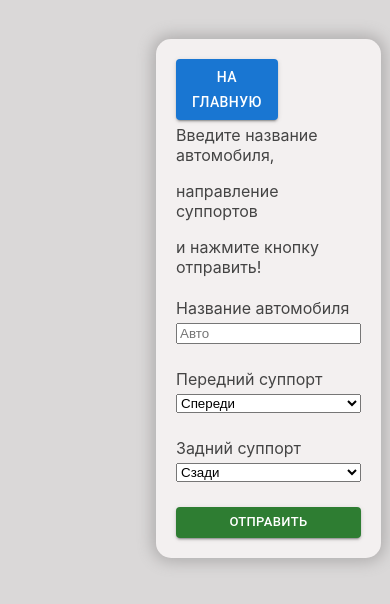
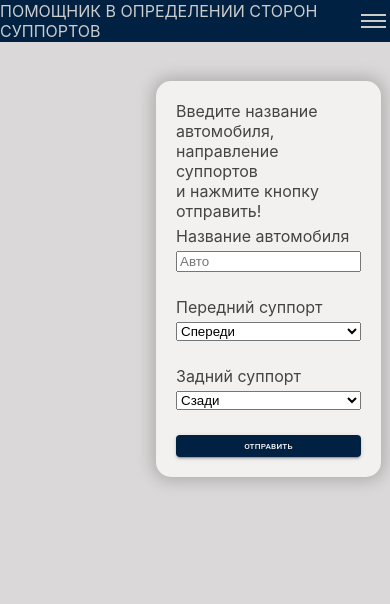
Before and after one commit to karanzhenya/caliper-help, a React (Create React App) app: page /send in a window 390 px wide. Shown: the top 604 px of the page. Built offline with nearby package versions, Linux system fonts and the light colour scheme; no server answers.

Commit message:
added navbar component

```diff
--- a/src/App.tsx
+++ b/src/App.tsx
@@ -9,6 +9,7 @@ import {BrowserRouter, Route, Routes} from 'react-router-dom'
 import {Main} from "./components/Main";
 import {Preloader} from "./common/Preloader/Preloader";
 import News from "./components/News/News";
+import Navbar from "./components/Navbar/Navbar";
 
 export type DataType = {
     car: string
@@ -31,6 +32,7 @@ const App = () => {
         <BrowserRouter>
             <div className={s.wrapper}>
                 <Modal active={active} setActive={setActive}>{info}</Modal>
+                <Navbar/>
                 <Routes>
                     <Route path={'/car'} element={<Main setActive={setActive} setInfo={setInfo}/>}/>
                     <Route path={'/send'} element={<Form/>}/>
--- a/src/common/Form/Form.module.scss
+++ b/src/common/Form/Form.module.scss
@@ -13,5 +13,6 @@
 
   .formButton {
     margin-top: 20px;
+    background-color: rgb(0, 33, 65);
   }
 }
--- a/src/common/Form/Form.tsx
+++ b/src/common/Form/Form.tsx
@@ -5,7 +5,6 @@ import {useDispatch, useSelector} from "react-redux";
 import {sendCarDataTC} from "../../BLL/cars-reducer";
 import {StoreType} from "../../BLL/store";
 import Button from "@mui/material/Button";
-import {LinkButton} from "../Button/LinkButton";
 import {DataType} from "../../App";
 
 const Form = () => {
@@ -35,7 +34,6 @@ const Form = () => {
 
     return <div className={s.containerForm}>
         <form onSubmit={formik.handleSubmit} className={s.forms}>
-            <LinkButton link={'/car'}>На главную</LinkButton>
             <div className={s.test}>Введите название автомобиля, <p> направление суппортов</p><p> и нажмите кнопку
                 отправить!</p>
             </div>
--- a/src/components/Main.module.scss
+++ b/src/components/Main.module.scss
@@ -1,4 +1,11 @@
 .input {
   position: relative;
+  margin-top: 5px;
   left: 40%;
 }
+
+@media screen and (max-width: 768px) {
+  .input {
+    left: 15%;
+  }
+}
--- a/src/components/Main.tsx
+++ b/src/components/Main.tsx
@@ -6,7 +6,6 @@ import {CarTypeList} from "./CarTypeList";
 import {useDispatch, useSelector} from "react-redux";
 import {StoreType} from "../BLL/store";
 import {InitialStateType} from "../BLL/cars-reducer";
-import {LinkButton} from "../common/Button/LinkButton";
 import {debounce} from 'lodash';
 import {CarSpecType, setCarSpecsAC, setCarSpecsTC, setFindedCarSpecs} from "../BLL/car_spec-reducer";
 import {Preloader} from "../common/Preloader/Preloader";
@@ -45,7 +44,6 @@ export const Main = ({setActive, setInfo}: MainPropsType) => {
     }
     return (
         <div>
-            <LinkButton link={'/send'}>Форма для отправки информации</LinkButton>
             <MyInput placeholder={"Поиск по модели"} error={error} onChangeText={debouncedChangeHandler}
                      className={s.input}/>
             <Cars filterCars={allCars} openCarType={openCarType}/>
--- /dev/null
+++ b/src/components/Navbar/Navbar.scss
@@ -0,0 +1,93 @@
+*,
+*::after,
+*::before {
+  margin: 0;
+  box-sizing: border-box;
+}
+
+html {
+  font-size: 62.5%;
+}
+
+body {
+  font-size: 1.6rem;
+}
+
+li {
+  list-style: none;
+}
+
+a {
+  text-decoration: none;
+  color: rgb(204, 204, 204);
+}
+
+.nav {
+  display: flex;
+  align-items: center;
+  justify-content: space-around;
+  height: 5vh;
+  background: rgb(0, 33, 65);
+
+  .nav_brand {
+    text-transform: uppercase;
+  }
+
+  .nav_menu {
+    display: flex;
+    align-items: center;
+    justify-content: space-around;
+    gap: 3rem;
+  }
+
+  .nav_toggler {
+    display: none;
+
+    div {
+      width: 2.5rem;
+      height: 0.2rem;
+      margin: 0.4rem;
+      background: rgb(204, 204, 204);
+      transition: 0.3s ease-in;
+    }
+  }
+
+  .toggle .line1 {
+    transform: rotate(-45deg) translate(-4px, 5px);
+  }
+
+  .toggle .line2 {
+    opacity: 0;
+  }
+
+  .toggle .line3 {
+    transform: rotate(45deg) translate(-4px, -5px);
+  }
+
+
+}
+
+@media screen and (max-width: 768px) {
+  .nav {
+    .nav_toggler {
+      display: block;
+      cursor: pointer;
+    }
+
+    .nav_menu {
+      position: fixed;
+      top: 5vh;
+      right: 0;
+      height: 95vh;
+      width: 50vw;
+      background: rgb(0, 33, 65);
+      flex-direction: column;
+      transform: translateX(100%);
+      transition: 0.5s ease-in;
+    }
+
+    .nav_active {
+      transform: translateX(0%);
+    }
+  }
+}
--- /dev/null
+++ b/src/components/Navbar/Navbar.tsx
@@ -0,0 +1,54 @@
+import React, {useState} from "react";
+import "./Navbar.scss";
+import {Link} from "react-router-dom";
+
+const navigationLinks = [
+    {
+        desc: "Главная",
+        link: "/car"
+    },
+    {
+        desc: "Форма для отправки информации",
+        link: "/send"
+    },
+    {
+        desc: "Обновления",
+        link: "/news"
+    },
+]
+
+function Navbar() {
+    const [active, setActive] = useState("nav_menu");
+    const [icon, setIcon] = useState("nav_toggler");
+    const navToggle = () => {
+        if (active === "nav_menu") {
+            setActive("nav_menu nav_active");
+        } else setActive("nav_menu");
+        if (icon === "nav_toggler") {
+            setIcon("nav_toggler toggle");
+        } else setIcon("nav_toggler");
+    };
+    return (
+        <nav className="nav">
+            <Link to={navigationLinks[0].link} className="nav_brand">
+                Помощник в определении сторон суппортов
+            </Link>
+            <ul className={active}>
+                {navigationLinks.map((item) =>
+                    <li className="nav_item">
+                        <Link to={item.link} className="nav_link">
+                            {item.desc}
+                        </Link>
+                    </li>
+                )}
+            </ul>
+            <div onClick={navToggle} className={icon}>
+                <div className="line1"/>
+                <div className="line2"/>
+                <div className="line3"/>
+            </div>
+        </nav>
+    );
+}
+
+export default Navbar;
```
